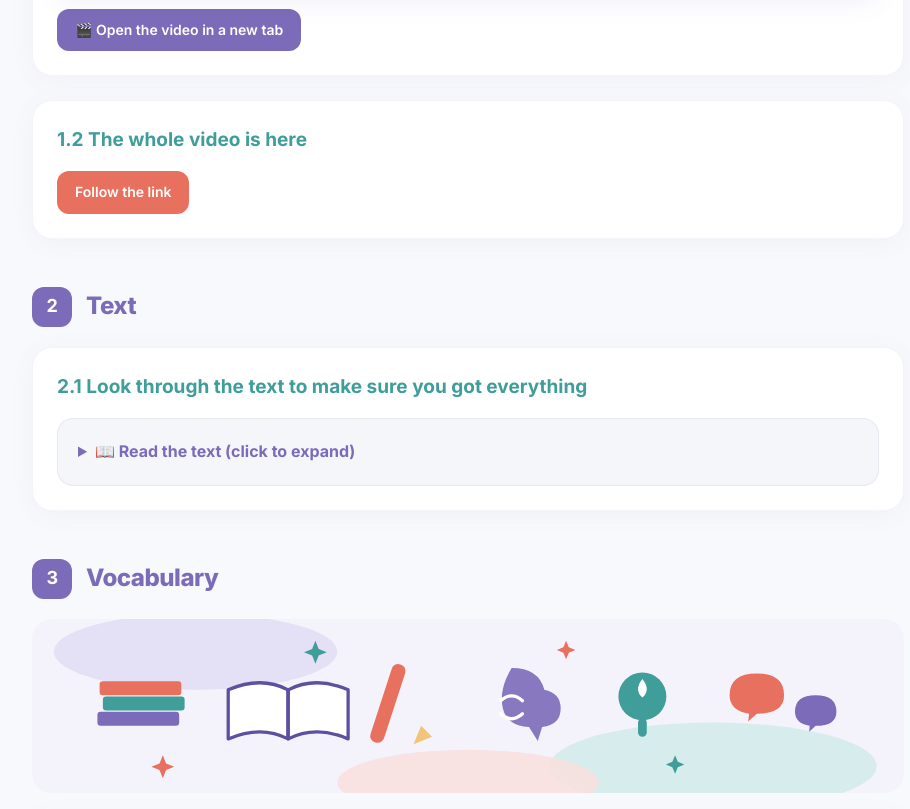
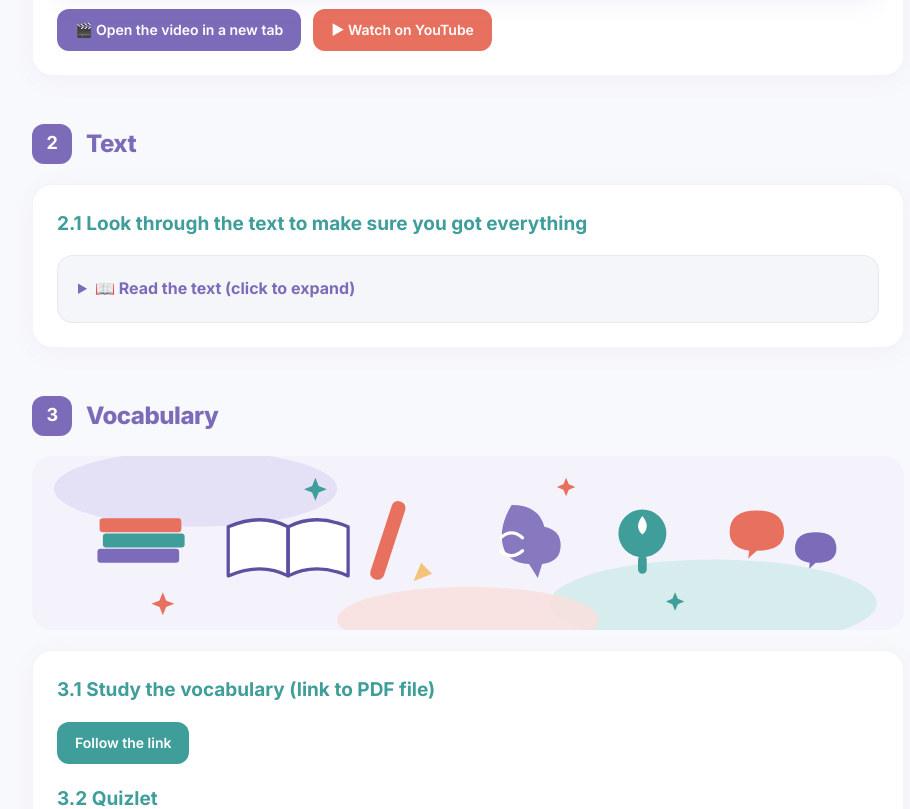
Before and after one commit to Nadya-K/advanced-booster, a plain HTML site: page 3-3-modern-beauty-standards/index.html in a window 1280 px wide. Shown: the part 1701-2510 px from the top of the page, without its empty margins (172-1082 px from the left). Drawn offline with Linux system fonts and the light colour scheme.

Commit message:
Update index.html

```diff
--- a/3-3-modern-beauty-standards/index.html
+++ b/3-3-modern-beauty-standards/index.html
@@ -362,11 +362,8 @@
     </div>
     <div class="links" style="margin:0;">
       <a class="pur" href="https://drive.google.com/file/d/1gmjuT1__uKV8p4GfwUcd-QcrTbgP18Jq/preview" target="_blank">🎬 Open the video in a new tab</a>
+      <a class="alt" href="https://www.youtube.com/watch?v=3r7KwyQ8Xdg" target="_blank">▶ Watch on YouTube</a>
     </div>
-    </div>
-    <div class="card">
-      <h3>1.2 The whole video is here</h3>
-      <div class="links"><a class="alt" href="https://www.youtube.com/watch?v=3r7KwyQ8Xdg" target="_blank">Follow the link</a></div>
   </div>
 </section>
 
```
Lines whose indentation alone changed are shown as unchanged.
